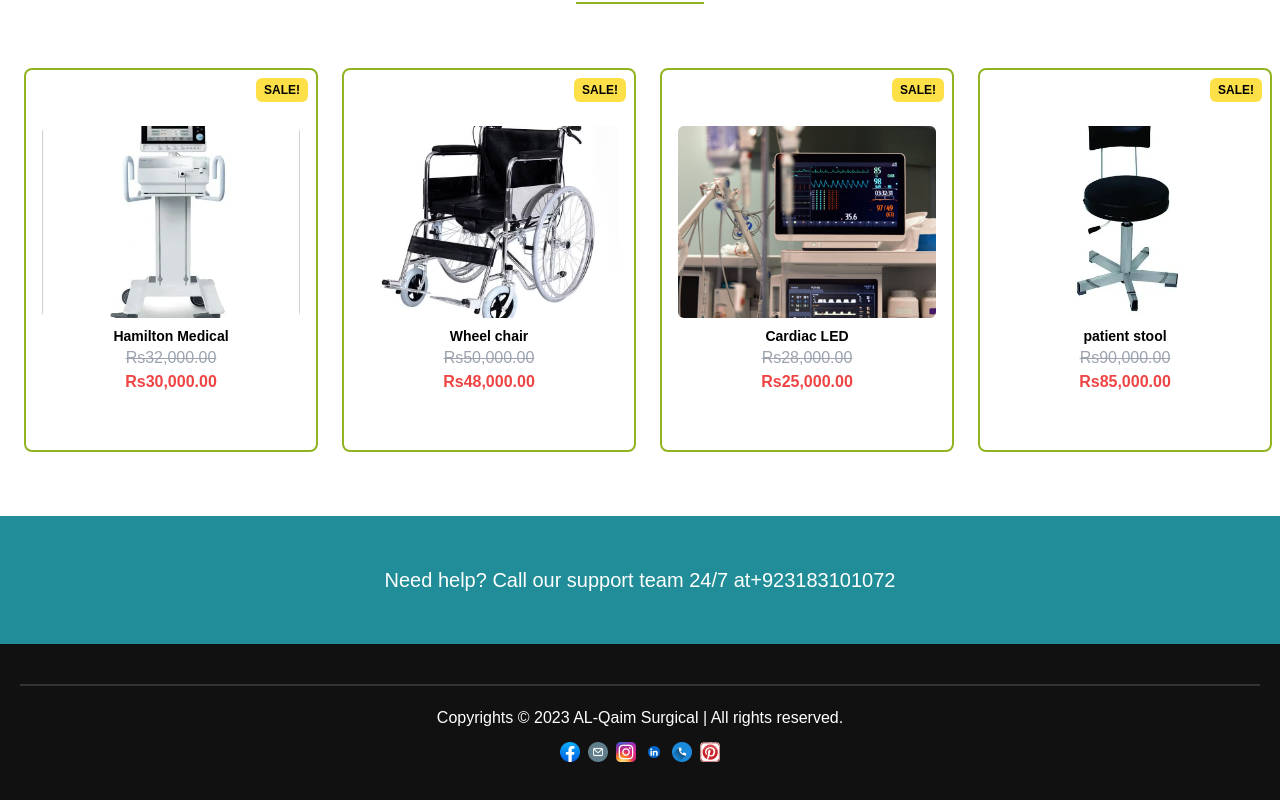
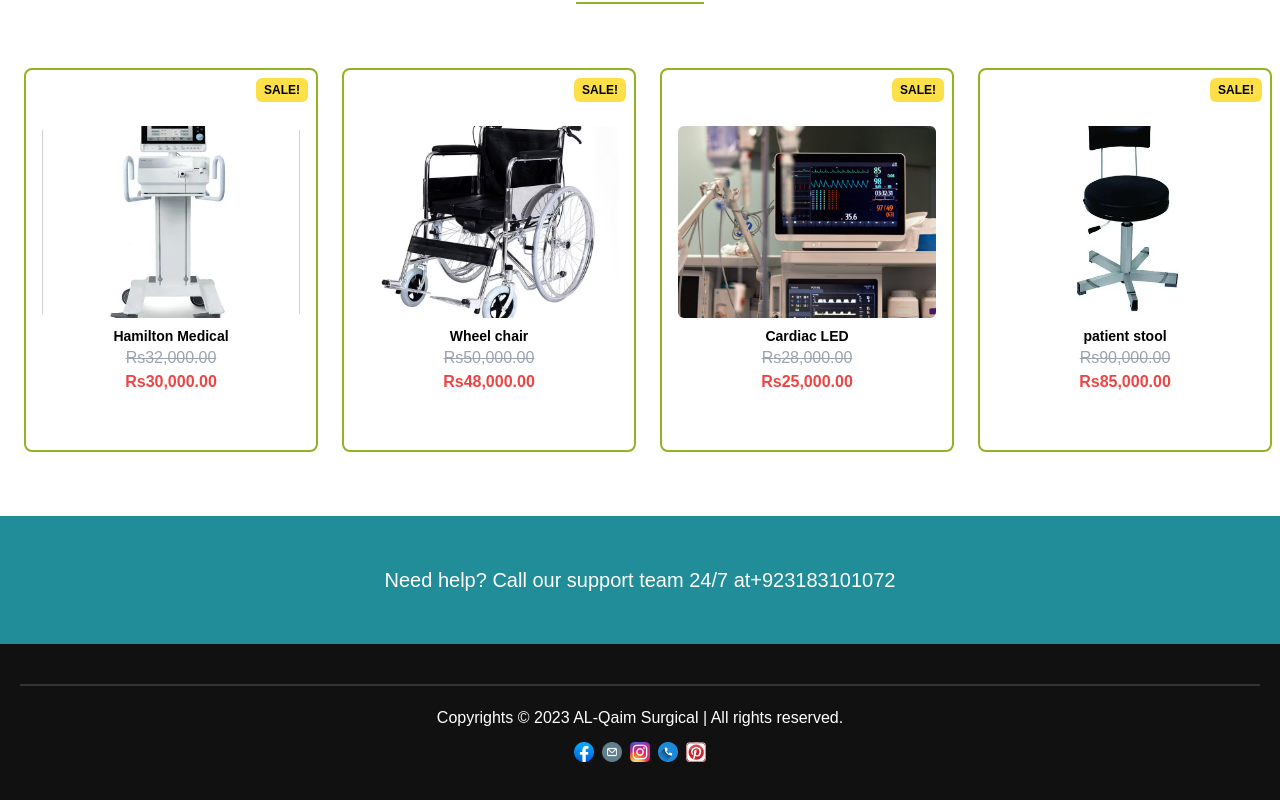
Before and after one commit to siddique313/Hospital, a React (Vite) app: page / in a window 1280 px wide. Shown: the part 8990-9790 px from the top of the page. Built offline with nearby package versions, Linux system fonts and the light colour scheme.

Commit message:
done with changes

```diff
--- a/src/Components/SocialApps.jsx
+++ b/src/Components/SocialApps.jsx
@@ -1,7 +1,7 @@
 import img1 from "../assets/facebook.png";
 import img2 from "../assets/mail.png";
 import img3 from "../assets/Instagram_icon.png";
-import img4 from "../assets/linkdin.png";
+
 import img5 from "../assets/phone.png";
 import img6 from "../assets/pinterest.png";
 
@@ -36,14 +36,6 @@ export default function SocialApps() {
             }}
           />
           <img
-            src={img4}
-            style={{
-              width: 20,
-              height: 20,
-              cursor: "pointer",
-            }}
-          />
-          <img
             src={img5}
             style={{
               width: 20,
```
